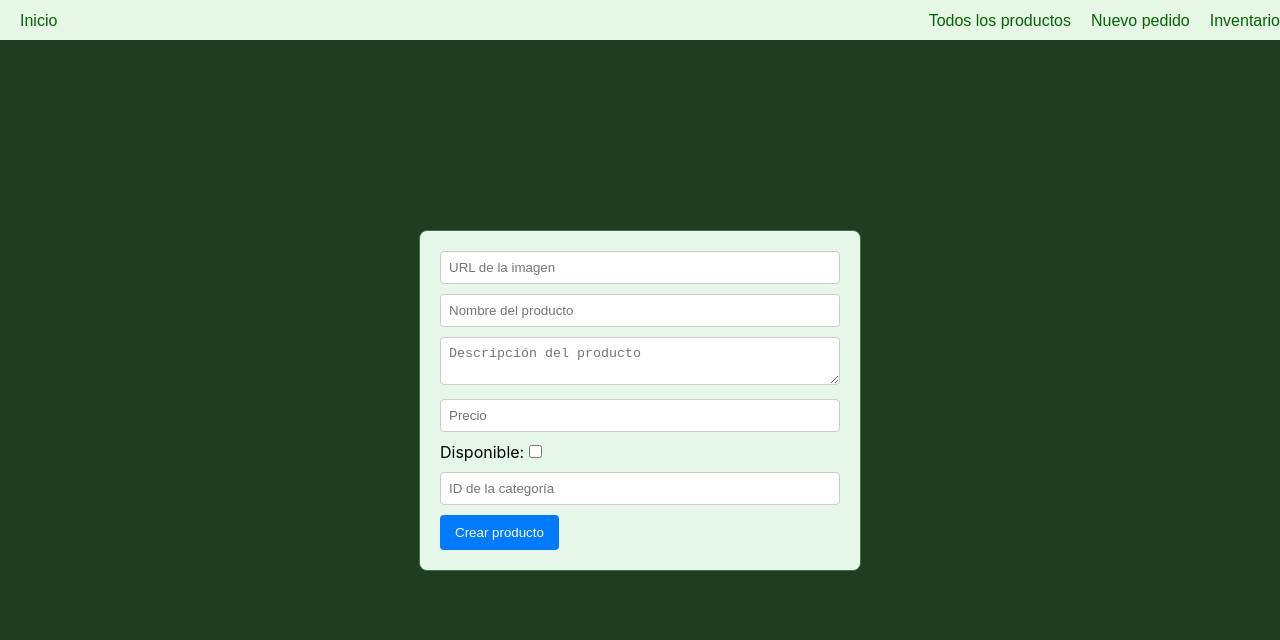
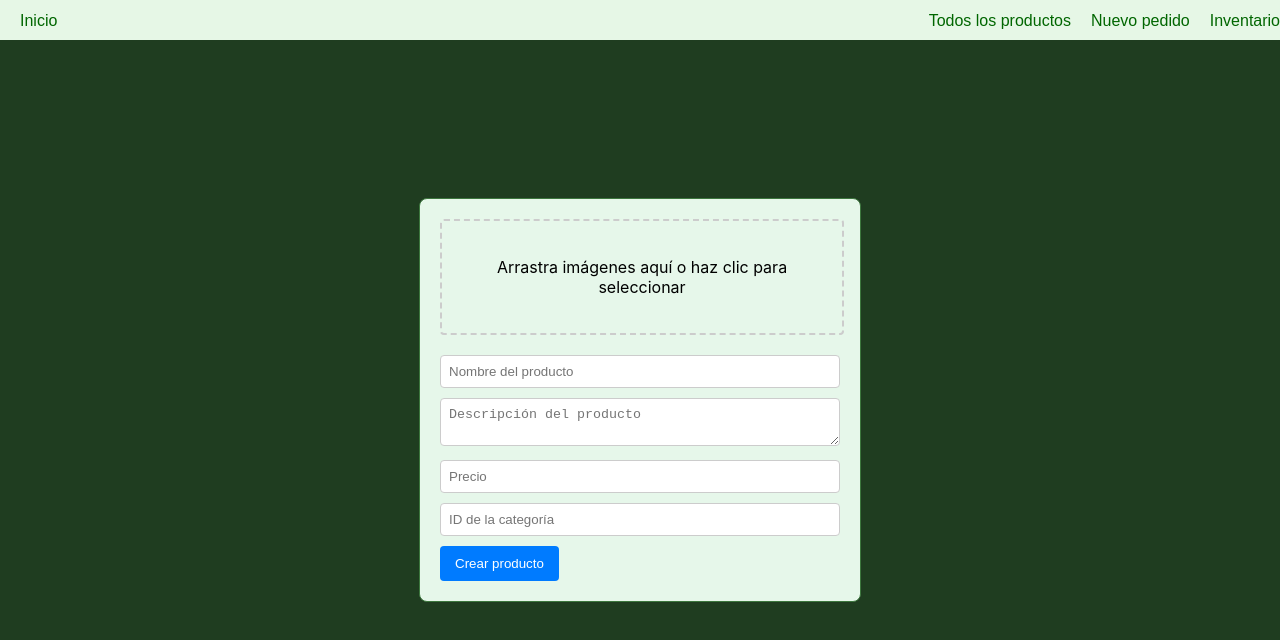
Before and after one commit to alvruigut/Gestion-Inventario-Tienda, a React (Create React App) app in the folder GestionTienda/frontend/: page /crear in a window 1280 px wide. Shown: the top 640 px of the page. Built offline with nearby package versions, Linux system fonts and the light colour scheme.

Commit message:
cositas ya

```diff
--- a/GestionTienda/frontend/package.json
+++ b/GestionTienda/frontend/package.json
@@ -8,6 +8,8 @@
     "@testing-library/user-event": "^13.5.0",
     "react": "^18.2.0",
     "react-dom": "^18.2.0",
+    "react-dropzone": "^14.2.3",
+    "react-image-gallery": "^1.3.0",
     "react-router-dom": "^6.21.3",
     "react-scripts": "5.0.1",
     "web-vitals": "^2.1.4"
--- a/GestionTienda/frontend/src/producto/CrearProducto.js
+++ b/GestionTienda/frontend/src/producto/CrearProducto.js
@@ -1,10 +1,13 @@
 import React, { useState } from "react";
 import { useNavigate } from 'react-router-dom';
+import { useDropzone } from 'react-dropzone';
+import Gallery from 'react-image-gallery';
+import 'react-image-gallery/styles/css/image-gallery.css';
 
 export function CrearProducto() {
   const navigate = useNavigate();
   const [producto, setProducto] = useState({
-    imagen: '',
+    imagenes: [],
     nombre: '',
     descripcion: '',
     precio: 0,
@@ -22,7 +25,14 @@ export function CrearProducto() {
     });
   };
 
-  const handleSubmit = async (e) => {
+  const handleDrop = (acceptedFiles) => {
+    setProducto({
+      ...producto,
+      imagenes: producto.imagenes.concat(acceptedFiles.map(file => ({ file, src: URL.createObjectURL(file) })))
+    });
+  };
+
+ const handleSubmit = async (e) => {
     e.preventDefault();
 
     if (!producto.imagen) {
@@ -48,23 +58,29 @@ export function CrearProducto() {
     }
   };
 
+  const { getRootProps, getInputProps } = useDropzone({ onDrop: handleDrop, accept: 'image/*' });
+
   return (
     <div style={styles.container}>
       <form onSubmit={handleSubmit} style={styles.form}>
-        <input type="text" name="imagen" onChange={handleChange} placeholder="URL de la imagen" style={styles.input} />
+      <div {...getRootProps()} style={styles.dropzone}>
+          <input {...getInputProps()} />
+          <p>Arrastra imágenes aquí o haz clic para seleccionar</p>
+        </div >
+        <Gallery  style={styles.galleryContainer}  items={producto.imagenes} showPlayButton={false} showFullscreenButton={false} />
+
         <input type="text" name="nombre" onChange={handleChange} placeholder="Nombre del producto" required style={styles.input} />
         <textarea name="descripcion" onChange={handleChange} placeholder="Descripción del producto" style={styles.textarea}></textarea>
         <input type="number" name="precio" onChange={handleChange} placeholder="Precio" required style={styles.input} />
-        <label style={styles.checkboxLabel}>
-          Disponible:
-          <input type="checkbox" name="disponible" onChange={e => setProducto({ ...producto, disponible: e.target.checked })} checked={producto.disponible} style={styles.checkbox} />
-        </label>
         <input type="number" name="categoria.id" onChange={handleChange} placeholder="ID de la categoría" required style={styles.input} />
         <button type="submit" style={styles.button}>Crear producto</button>
       </form>
     </div>
   );
 }
+
+
+
 
 const styles = {
   container: {
@@ -115,4 +131,15 @@ const styles = {
     cursor: 'pointer',
     transition: 'background-color 0.3s',
   },
+  dropzone: {
+    width: '90%',
+    minHeight: '10px',  // Ajusta la altura según tus necesidades
+    border: '2px dashed #ccc',
+    borderRadius: '4px',
+    padding: '20px',
+    textAlign: 'center',
+    cursor: 'pointer',
+    marginBottom: '20px',
+  },
+
 };
```
Also changed, not shown: 1 other file (tests, documents, lock files or other folders).
